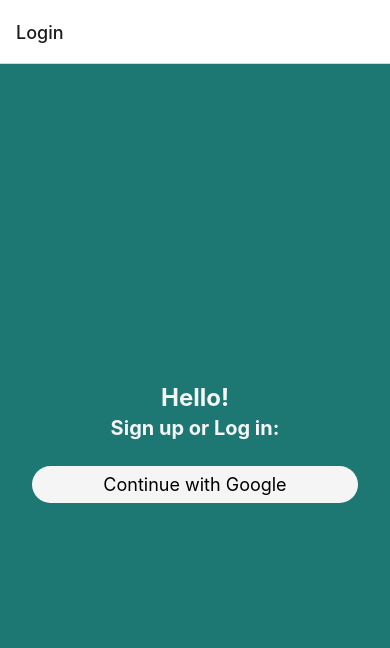
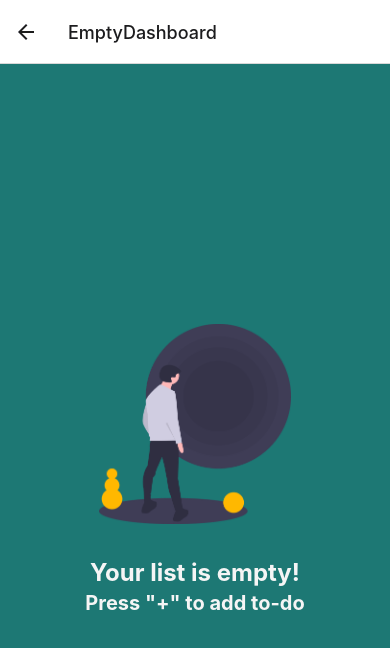
Before and after one commit to nargizas/easytodo_frontend, a React Native app: screen /EmptyDashboard in a window 390 px wide. Shown: the top 648 px of the page. Built offline with nearby package versions, Linux system fonts and the light colour scheme.

Commit message:
Add EmptyDashboard

```diff
--- a/App.js
+++ b/App.js
@@ -5,6 +5,7 @@
 
 import LoginScreen from './screens/LoginScreen';
 import DashboardScreen from './screens/DashboardScreen';
+import EmptyDashboardScreen from './screens/EmptyDashboardScreen';
 const Stack = createNativeStackNavigator();
 
 export default function App() {
@@ -20,6 +21,7 @@
         <Stack.Navigator>
           <Stack.Screen name="Login" component={LoginScreen} />
           <Stack.Screen name="Dashboard" component={DashboardScreen} />
+          <Stack.Screen name="EmptyDashboard" component={EmptyDashboardScreen} />
         </Stack.Navigator>
       </NavigationContainer>
     </>
--- a/components/PrimaryButton.js
+++ b/components/PrimaryButton.js
@@ -1,12 +1,10 @@
 // import { useLinkProps } from '@react-navigation/native';
 import { View, Text, Pressable, StyleSheet } from 'react-native';
+// import { useNavigation } from '@react-navigation/native'
 
 function PrimaryButton({ children, onPress }) {
-    function pressHandler() {
-        console.log('Pressed')
-    }
     return (
-        <Pressable onPress={onPress}>
+        <Pressable onPress={onPress} android_ripple={{ color: '#fefefe' }}>
             <View style={styles.buttonContainer}>
                 <Text style={styles.buttonText}>{children}</Text>
             </View>
--- /dev/null
+++ b/screens/EmptyDashboardScreen.js
@@ -0,0 +1,60 @@
+import { Text, View, StyleSheet, Image } from 'react-native';
+import PrimaryButton from '../components/PrimaryButton';
+
+function EmptyDashboardScreen() {
+    return (
+        <View style={styles.appContainer}>
+            <View style={styles.itemsContainer}>
+                <View style={styles.imageContainer}>
+                    <Image source={require('../assets/images/empty.png')} resizeMode="center" style={styles.image} />
+                </View>
+                <Text style={styles.textItem}>Your list is empty!</Text>
+                <Text style={styles.smallerTextItem}>Press "+" to add to-do</Text>
+
+            </View>
+        </View>
+    );
+}
+
+export default EmptyDashboardScreen;
+
+const styles = StyleSheet.create({
+    appContainer: {
+        flex: 1,
+        flexDirection: 'column',
+        backgroundColor: '#1D7874',
+        alignContent: 'center',
+        justifyContent: 'center'
+    },
+    itemsContainer: {
+        flex: 1,
+        alignItems: 'center',
+        justifyContent: 'center'
+    },
+    imageContainer: {
+        margin: 32,
+        alignItems: 'center',
+        justifyContent: 'center',
+    },
+    image: {
+        width: 200,
+        height: 200
+    },
+    textContainer: {
+        flex: 1
+    },
+    textItem: {
+        textAlign: 'center',
+        color: "#f5f5f5",
+        fontSize: 24,
+        fontWeight: 'bold',
+        margin: 2,
+    },
+    smallerTextItem: {
+        textAlign: 'center',
+        color: "#f5f5f5",
+        fontSize: 20,
+        fontWeight: 'bold',
+        margin: 2,
+    }
+})
--- a/screens/LoginScreen.js
+++ b/screens/LoginScreen.js
@@ -3,7 +3,7 @@
 
 function LoginScreen({ navigation }) {
     function pressHandler() {
-        navigation.navigate("Dashboard")
+        navigation.navigate("EmptyDashboard")
     }
     return (
         <View style={styles.appContainer}>
```
Also changed, not shown: assets/images/empty.png (added), assets/images/empty.svg (added).
